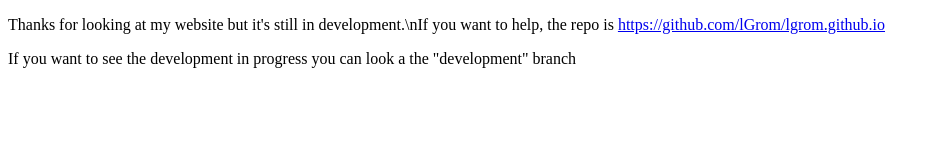
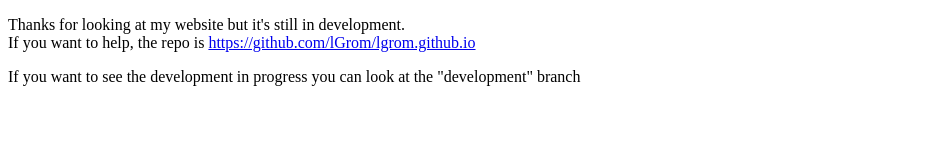
Before and after one commit to lGrom/lgrom.github.io, a plain HTML site: page index.html in a window 1280 px wide. Shown: the whole page, without its empty margins (0-940 px from the left). Drawn offline with Linux system fonts and the light colour scheme.

Commit message:
Update index.html

```diff
--- a/index.html
+++ b/index.html
@@ -2,7 +2,7 @@
 <html>
 <body>
 
-<p>Thanks for looking at my website but it's still in development.\nIf you want to help, the repo is <a href="https://github.com/lGrom/lgrom.github.io">https://github.com/lGrom/lgrom.github.io</a></p>
-<p>If you want to see the development in progress you can look a the "development" branch</p>
+<p>Thanks for looking at my website but it's still in development.<br>If you want to help, the repo is <a href="https://github.com/lGrom/lgrom.github.io">https://github.com/lGrom/lgrom.github.io</a></p>
+<p>If you want to see the development in progress you can look at the "development" branch</p>
 </body>
 </html>
```
